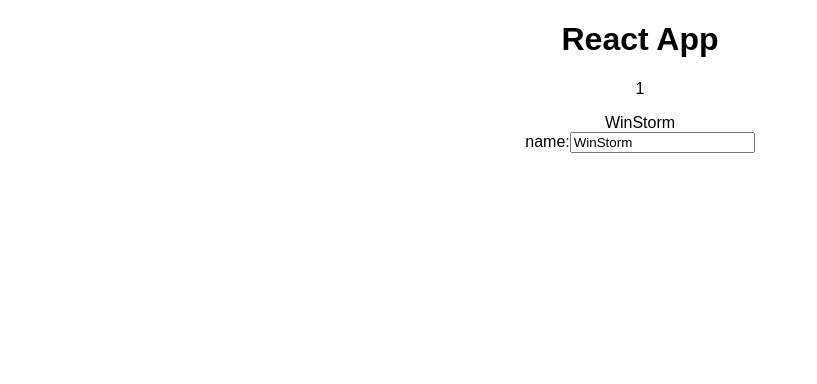
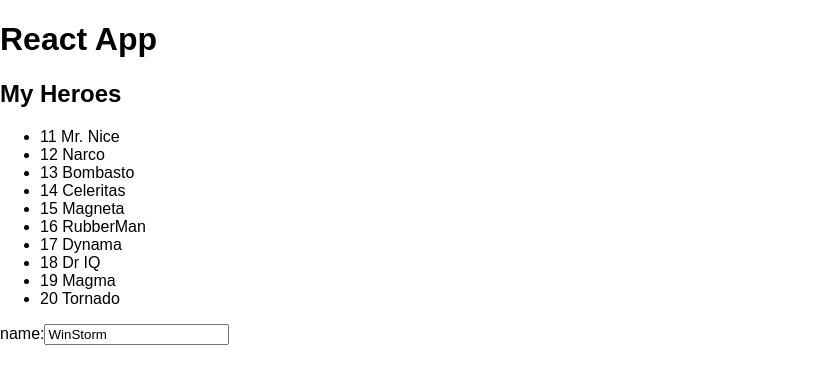
Before and after one commit to eastflag/react-toh, a React (Create React App) app: page / in a window 1280 px wide. Shown: the top 384 px of the page, without its empty margins (0-817 px from the left). Built offline with nearby package versions, Linux system fonts and the light colour scheme.

Commit message:
4강 - 여러개 데이터 디스플레이하기
map으로 표현. 유니크한 key값을 줘야 한다.

```diff
--- a/src/App.css
+++ b/src/App.css
@@ -1,5 +1,5 @@
 .App {
-  text-align: center;
+  /*text-align: center;*/
 }
 
 .App-logo {
--- a/src/Heroes.js
+++ b/src/Heroes.js
@@ -1,9 +1,12 @@
 import React, { Component } from 'react';
+import {HEROES} from "./mock-heroes";
 
 const hero = {
   id: 1,
   name: 'WinStorm'
 };
+
+const heroes = HEROES;
 
 class Heroes extends Component {
   constructor(props) {
@@ -26,8 +29,19 @@
   render() {
     return (
       <div>
-        <p>{hero.id}</p>
-        <span>{hero.name}</span>
+        <h2>My Heroes</h2>
+        <ul className="heroes">
+          {
+            heroes.map(hero => {
+              return (
+                <li key={hero.id}>
+                  <span className="badge">{hero.id}</span> {hero.name}
+                </li>
+              )
+            })
+          }
+        </ul>
+
         <div>
           <label>name:
             <input placeholder="name" value={this.state.hero.name} onChange={this.onChange}></input>
--- /dev/null
+++ b/src/mock-heroes.js
@@ -0,0 +1,12 @@
+export const HEROES = [
+  { id: 11, name: 'Mr. Nice' },
+  { id: 12, name: 'Narco' },
+  { id: 13, name: 'Bombasto' },
+  { id: 14, name: 'Celeritas' },
+  { id: 15, name: 'Magneta' },
+  { id: 16, name: 'RubberMan' },
+  { id: 17, name: 'Dynama' },
+  { id: 18, name: 'Dr IQ' },
+  { id: 19, name: 'Magma' },
+  { id: 20, name: 'Tornado' }
+];
```
